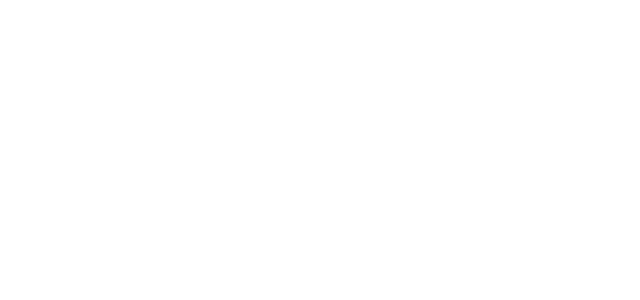
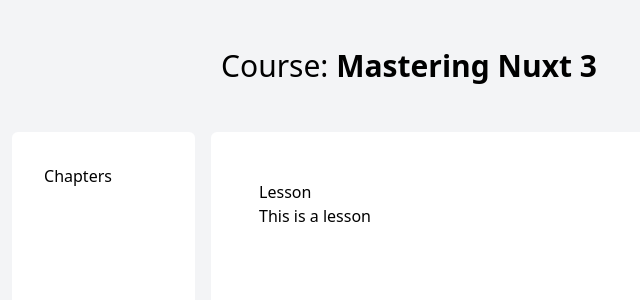
Before and after one commit to Sitthata/codeventure-nuxt-intern-project, a Nuxt app: page /course in a window 1280 px wide. Before the commit this address had no page. Shown: the top 300 px of the page, without its empty margins (231-871 px from the left). Built offline with nearby package versions, Linux system fonts and the light colour scheme.

Commit message:
refactor: wrap NuxtPage in NuxtLayout, remove About page, and add Course page with layout

```diff
--- a/app.vue
+++ b/app.vue
@@ -1,3 +1,5 @@
 <template>
-  <NuxtPage />
+  <NuxtLayout>
+    <NuxtPage />
+  </NuxtLayout>
 </template>
--- a/pages/about.vue
+++ /dev/null
@@ -1,7 +0,0 @@
-<template>
-  <div>This is About</div>
-</template>
-
-<script setup lang="ts"></script>
-
-<style scoped></style>
--- /dev/null
+++ b/pages/course.vue
@@ -0,0 +1,26 @@
+<template>
+  <div
+    class="p-12 bg-gray-100 w-full h-full min-h-screen flex flex-col items-center"
+  >
+    <div class="prose mb-12">
+      <h1 class="text-3xl">
+        <span class="font-medium">
+          Course:
+          <span class="font-bold">Mastering Nuxt 3</span>
+        </span>
+      </h1>
+    </div>
+    <div class="flex flex-row justify-center flex-grow">
+      <div
+        class="prose mr-4 p-8 bg-white rounded-md min-w-[20ch] flex flex-col"
+      >
+        <h3>Chapters</h3>
+        <!-- All the lessons for the course listed here -->
+      </div>
+      <div class="prose p-12 bg-white rounded-md w-[65ch]">
+        <h2>Lesson</h2>
+        <p>This is a lesson</p>
+      </div>
+    </div>
+  </div>
+</template>
--- a/tailwind.config.js
+++ b/tailwind.config.js
@@ -6,4 +6,7 @@
     extend: {},
   },
   plugins: [daisyui],
+  daisyui: {
+    themes: []
+  }
 }
```
Also changed, not shown: 1 other file (tests, documents, lock files or other folders).
